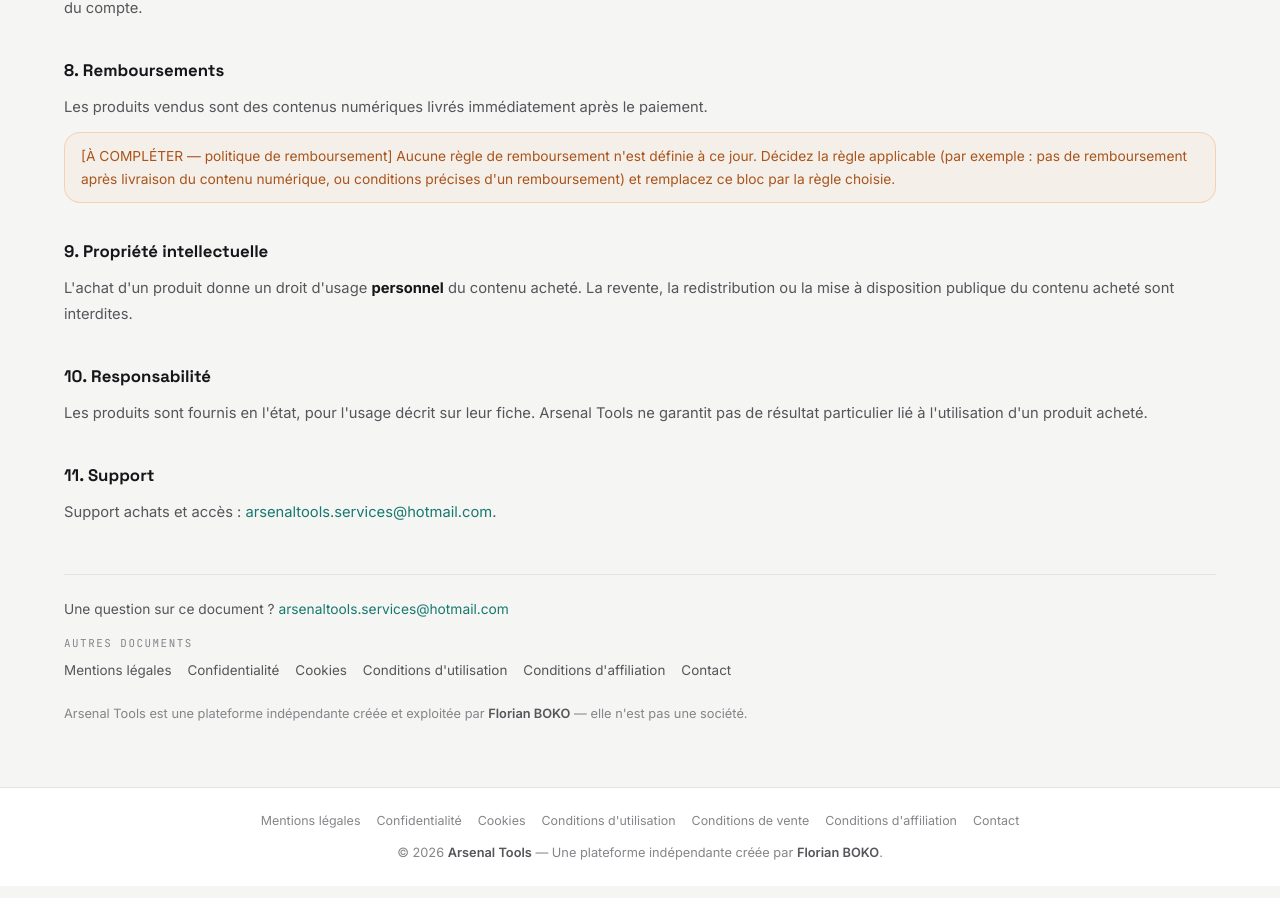
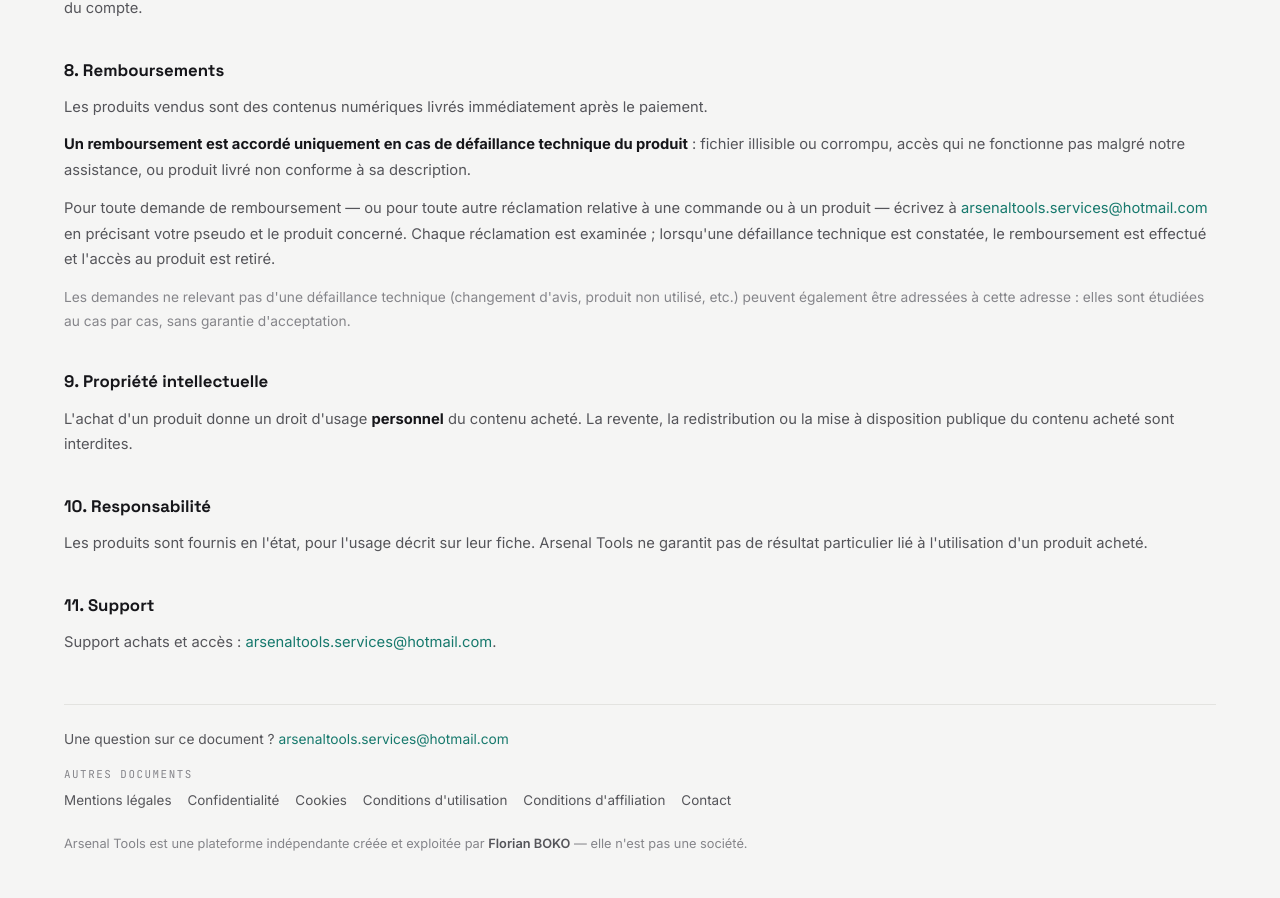
Before and after one commit to odin10032-rgb/arsenal, a Next.js app: page /conditions-vente in a window 1280 px wide. Shown: the part 1731-2629 px from the top of the page. Built offline with nearby package versions, Linux system fonts and the light colour scheme; no server answers.

Commit message:
legal: complements fournis par l'editeur — hebergeur Cloudflare (adresse officielle + localisation reelle WEUR/Marseille verifiee par API), remboursement sur defaillance technique uniquement (reclamation par email), juridiction Beninn

```diff
--- a/src/app/(site)/conditions-vente/page.tsx
+++ b/src/app/(site)/conditions-vente/page.tsx
@@ -9,7 +9,7 @@
  * explicite, jamais une règle inventée.
  */
 
-import { LegalList, LegalNote, LegalPage } from "@/components/legal-page";
+import { LegalList, LegalPage } from "@/components/legal-page";
 import { LEGAL } from "@/lib/legal";
 
 export default function ConditionsVentePage() {
@@ -136,13 +136,30 @@ export default function ConditionsVentePage() {
                 Les produits vendus sont des contenus numériques livrés immédiatement
                 après le paiement.
               </p>
-              <LegalNote tone="todo">
-                [À COMPLÉTER — politique de remboursement] Aucune règle de remboursement
-                n&apos;est définie à ce jour. Décidez la règle applicable (par exemple :
-                pas de remboursement après livraison du contenu numérique, ou conditions
-                précises d&apos;un remboursement) et remplacez ce bloc par la règle
-                choisie.
-              </LegalNote>
+              <p>
+                <strong className="text-tx1">
+                  Un remboursement est accordé uniquement en cas de défaillance technique
+                  du produit
+                </strong>{" "}
+                : fichier illisible ou corrompu, accès qui ne fonctionne pas malgré notre
+                assistance, ou produit livré non conforme à sa description.
+              </p>
+              <p>
+                Pour toute demande de remboursement — ou pour toute autre réclamation
+                relative à une commande ou à un produit — écrivez à{" "}
+                <a href={`mailto:${LEGAL.siteEmail}`} className="text-teal underline-offset-4 hover:underline">
+                  {LEGAL.siteEmail}
+                </a>{" "}
+                en précisant votre pseudo et le produit concerné. Chaque réclamation est
+                examinée ; lorsqu&apos;une défaillance technique est constatée, le
+                remboursement est effectué et l&apos;accès au produit est retiré.
+              </p>
+              <p className="text-[0.86rem] text-tx3">
+                Les demandes ne relevant pas d&apos;une défaillance technique (changement
+                d&apos;avis, produit non utilisé, etc.) peuvent également être adressées
+                à cette adresse : elles sont étudiées au cas par cas, sans garantie
+                d&apos;acceptation.
+              </p>
             </>
           ),
         },
--- a/src/app/(site)/conditions/page.tsx
+++ b/src/app/(site)/conditions/page.tsx
@@ -6,7 +6,7 @@
  * propre version (Paramètres → Pages légales), elle remplace ce contenu.
  */
 
-import { LegalList, LegalNote, LegalPage } from "@/components/legal-page";
+import { LegalList, LegalPage } from "@/components/legal-page";
 import { LEGAL } from "@/lib/legal";
 import { useLegalOverride } from "@/lib/legal-override";
 
@@ -196,11 +196,13 @@ export default function ConditionsPage() {
                 de l&apos;utilisation du site ou de l&apos;indisponibilité temporaire d&apos;un
                 service tiers.
               </p>
-              <LegalNote tone="todo">
-                [À COMPLÉTER] Juridiction compétente et droit applicable, si vous
-                souhaitez les préciser explicitement — non renseigné à ce stade (aucune
-                valeur inventée).
-              </LegalNote>
+              <p>
+                Les présentes conditions sont régies par le{" "}
+                <strong className="text-tx1">droit béninois</strong>. En cas de litige, et
+                à défaut de résolution amiable, les juridictions compétentes sont celles
+                du <strong className="text-tx1">Bénin</strong>. Une solution amiable est
+                toujours recherchée en premier lieu : écrivez-nous avant toute action.
+              </p>
             </>
           ),
         },
--- a/src/app/(site)/mentions-legales/page.tsx
+++ b/src/app/(site)/mentions-legales/page.tsx
@@ -69,10 +69,11 @@ export default function MentionsLegalesPage() {
                 ]}
               />
               <LegalNote tone="todo">
-                [À COMPLÉTER] Si une adresse postale, un numéro d&apos;immatriculation, un
-                IFU ou toute autre mention d&apos;identification est légalement exigé pour
-                votre situation, ajoutez-le ici — ces informations n&apos;ont pas été
-                inventées.
+                [À COMPLÉTER — si nécessaire] Adresse postale de l&apos;exploitant, numéro
+                d&apos;immatriculation ou IFU : ces informations n&apos;ont pas été
+                fournies et ne sont pas inventées. Un site édité par une personne
+                physique n&apos;est pas toujours tenu de publier une adresse postale —
+                ajoutez-la ici uniquement si votre situation l&apos;exige.
               </LegalNote>
             </>
           ),
@@ -91,10 +92,20 @@ export default function MentionsLegalesPage() {
                 </a>
                 .
               </p>
-              <LegalNote tone="todo">
-                [À COMPLÉTER] Adresse postale de l&apos;hébergeur, si une mention
-                d&apos;adresse est exigée par la réglementation qui vous est applicable.
-              </LegalNote>
+              <LegalList
+                items={[
+                  <>Adresse : {LEGAL.host.address}</>,
+                  <>
+                    Localisation du service : {LEGAL.host.region}. Le réseau mondial de
+                    Cloudflare peut également traiter des données depuis d&apos;autres
+                    points de présence, pour la diffusion et la sécurité du site.
+                  </>,
+                ]}
+              />
+              <p className="text-[0.86rem] text-tx3">
+                Aucune adresse d&apos;un autre hébergeur ne s&apos;applique : le site
+                n&apos;est hébergé que chez Cloudflare.
+              </p>
             </>
           ),
         },
--- a/src/lib/legal.ts
+++ b/src/lib/legal.ts
@@ -22,8 +22,15 @@ export const LEGAL = {
   /** Hébergeur réellement utilisé (vérifié : Cloudflare Pages + Workers + D1). */
   host: {
     name: "Cloudflare, Inc.",
+    /** Adresse officielle publiée par Cloudflare (politique de confidentialité). */
+    address: "101 Townsend St, San Francisco, CA 94107, États-Unis",
     site: "https://www.cloudflare.com/",
-    /** TODO(éditeur) : adresse postale complète de Cloudflare si exigée localement. */
+    /**
+     * Localisation RÉELLE du backend (vérifiée via l'API Cloudflare le 06/10) :
+     * la base principale est servie par la région « WEUR » (Europe de l'Ouest),
+     * centre de données de Marseille (France).
+     */
+    region: "Europe de l'Ouest — centre de données de Marseille (France)",
   },
 } as const;
 
```
